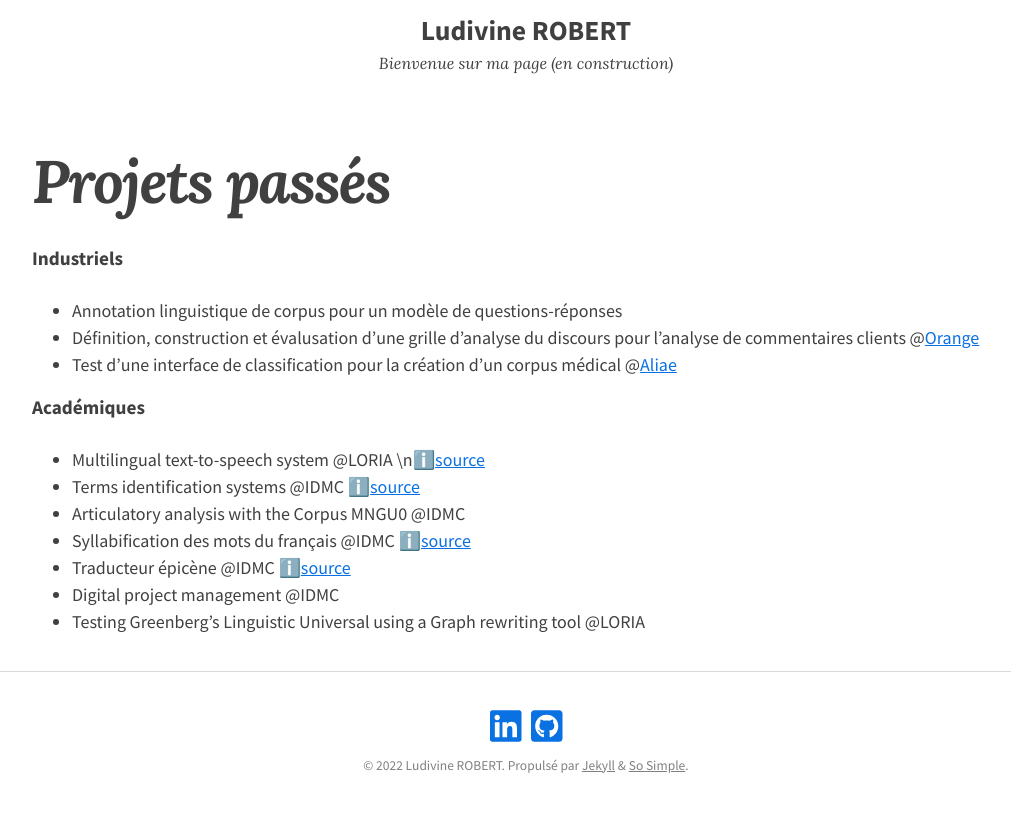
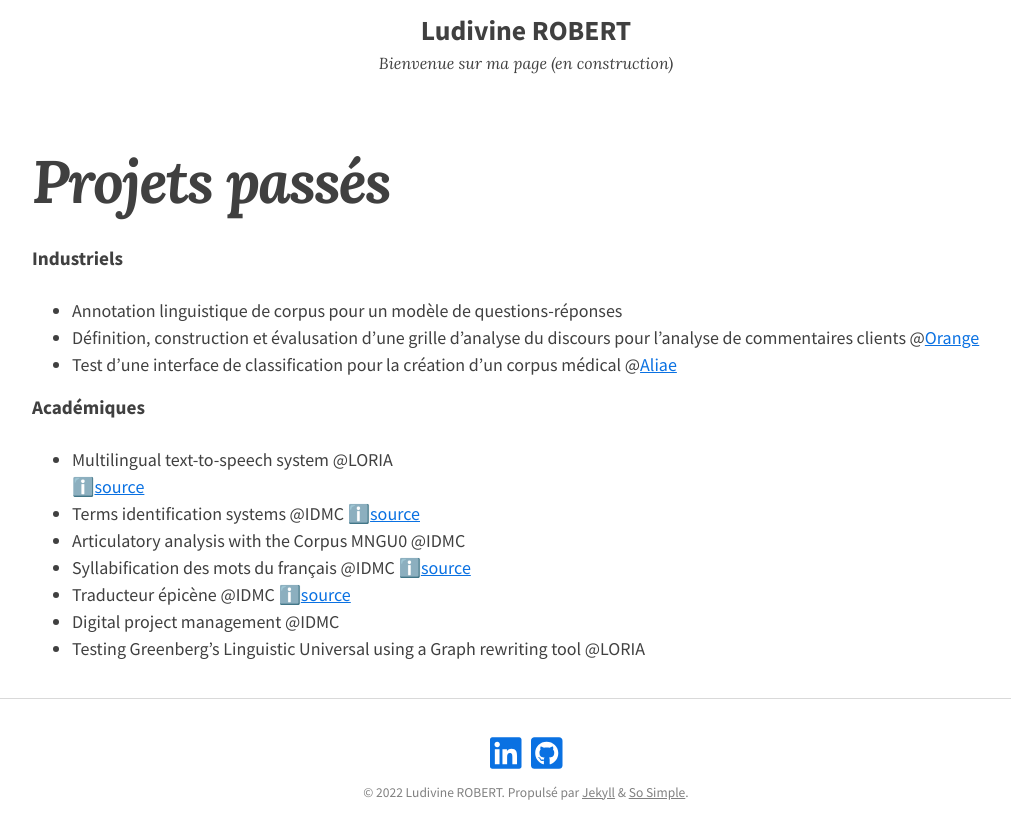
Before and after one commit to ludivinero/ludivinero.github.io, a Jekyll site: the page built from projets.md, in a window 1280 px wide, cut to the strip 221-1096 px from the top of the page. Shown: the top 839 px of the strip, without its empty margins (114-1125 px from the left). Built offline with Jekyll 4.4.1, drawn with Linux system fonts in a browser that asks for light colours; nearby versions of some CDN libraries.

Commit message:
Update projets.md

```diff
--- a/projets.md
+++ b/projets.md
@@ -11,7 +11,8 @@ entries_layout: list
 - Test d'une interface de classification pour la création d'un corpus médical @[Aliae](https://www.aliae.io)
 
 #### Académiques
-- Multilingual text-to-speech system @LORIA \nℹ️[source](https://github.com/ludivinero/multilingual-text-to-speech-system-software-project)
+- Multilingual text-to-speech system @LORIA <br />
+  ℹ️[source](https://github.com/ludivinero/multilingual-text-to-speech-system-software-project)
 - Terms identification systems @IDMC
   ℹ️[source](https://github.com/ludivinero/terminology_project)
 - Articulatory analysis with the Corpus MNGU0 @IDMC
```
